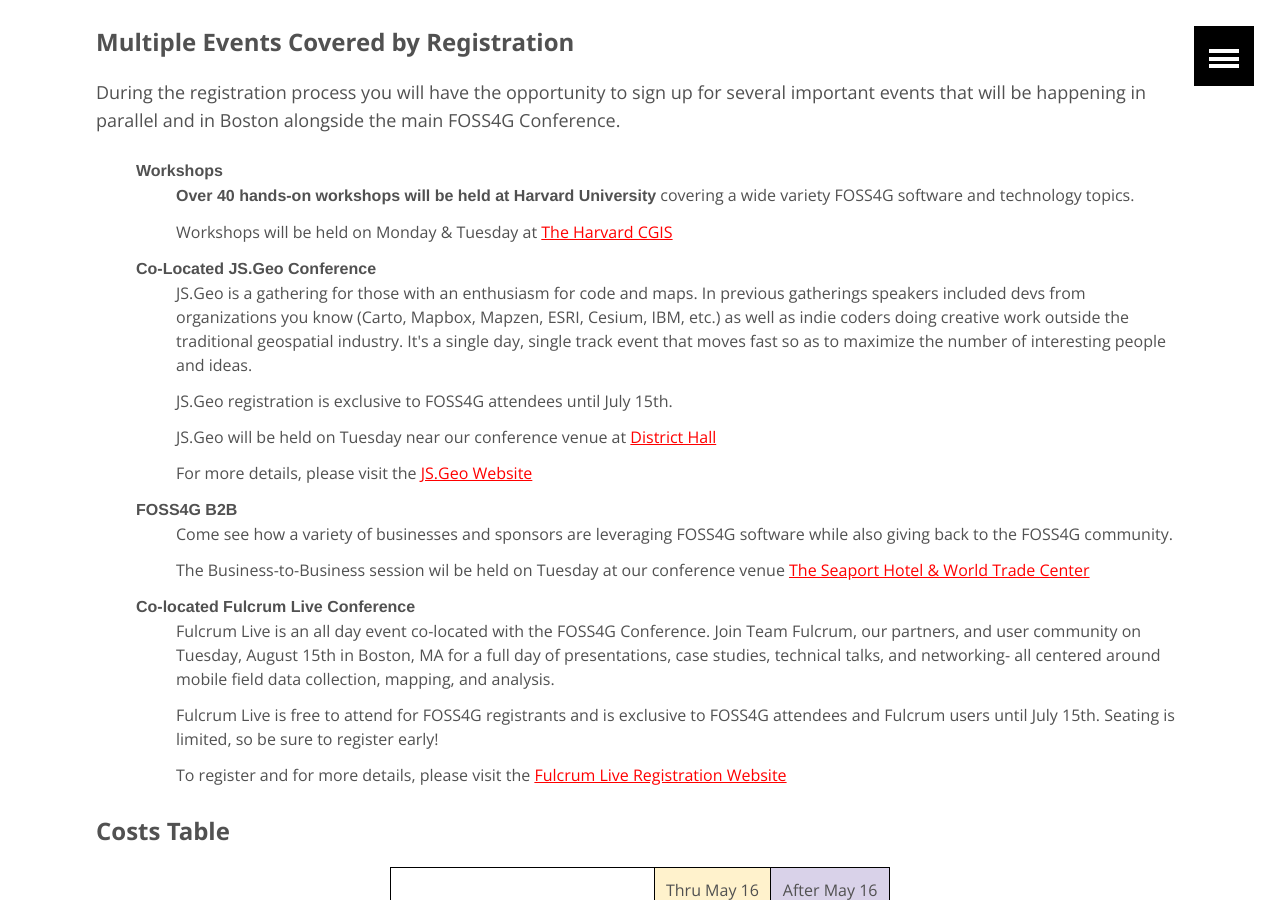
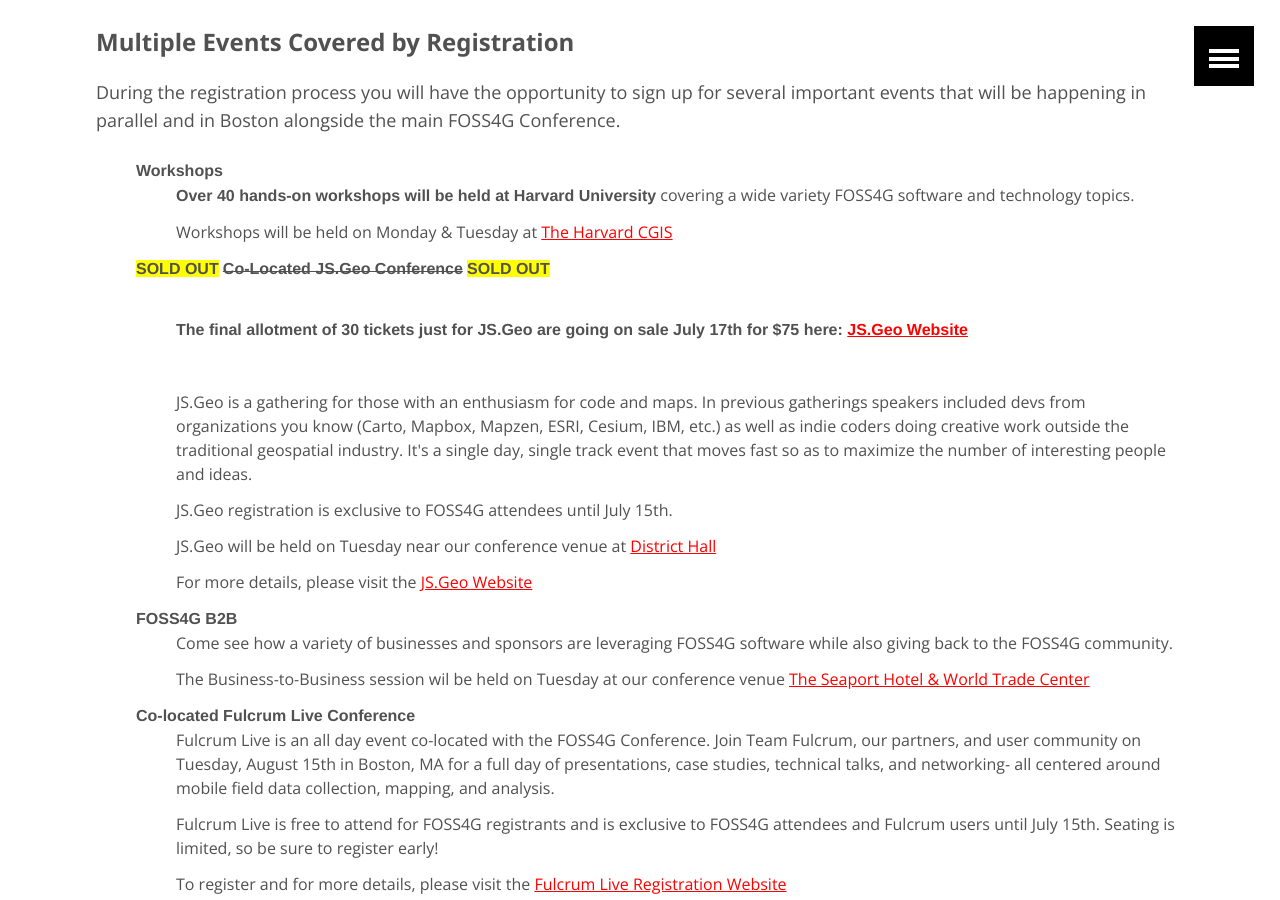
Before and after one commit to AvidGeo/foss4g2017-dev, a Jekyll site: the page built from register/index.html, in a window 1280 px wide and 900 px high, scrolled down 1179 px. Built offline with Jekyll 4.4.1, drawn with Linux system fonts in a browser that asks for light colours.

Commit message:
add sold out of jsgeo note

```diff
--- a/register/index.html
+++ b/register/index.html
@@ -29,8 +29,11 @@
                 <li>Workshops will be held on Monday &amp; Tuesday at <a href="http://cgis.fas.harvard.edu/" style="color:red;">The Harvard CGIS</a></li>
             </ul>
         </li>
-        <li><strong>Co-Located JS.Geo Conference</strong>
+        <li><strong style="background-color:yellow">SOLD OUT</strong> <s><strong>Co-Located JS.Geo Conference</strong></s> <strong style="background-color:yellow">SOLD OUT</strong>
             <ul class="nbull">
+                <li>&nbsp;</li>
+                <li> <strong>The final allotment of 30 tickets just for JS.Geo are going on sale July 17th for $75 here: <a href="http://www.jsgeo.com/" style="color:red;">JS.Geo Website</a></strong></li>
+                <li>&nbsp;</li>
                 <li>JS.Geo is a gathering for those with an enthusiasm for code and maps. In previous gatherings speakers included devs from organizations you know (Carto, Mapbox, Mapzen, ESRI, Cesium, IBM, etc.) as well as indie coders doing creative work
                     outside the traditional geospatial industry. It's a single day, single track event that moves fast so as to maximize the number of interesting people and ideas.</li>
                 <li>JS.Geo registration is exclusive to FOSS4G attendees until July 15th.</li>
@@ -46,11 +49,12 @@
         </li>
         <li><strong>Co-located Fulcrum Live Conference</strong>
             <ul class="nbull">
-                <li>Fulcrum Live is an all day event co-located with the FOSS4G Conference. Join Team Fulcrum, our partners, and user community on Tuesday, August 15th in Boston, MA for a full day of presentations, case studies, technical talks, and networking- all centered around mobile field data collection, mapping, and analysis.</li>
+                <li>Fulcrum Live is an all day event co-located with the FOSS4G Conference. Join Team Fulcrum, our partners, and user community on Tuesday, August 15th in Boston, MA for a full day of presentations, case studies, technical talks, and networking-
+                    all centered around mobile field data collection, mapping, and analysis.</li>
                 <li>Fulcrum Live is free to attend for FOSS4G registrants and is exclusive to FOSS4G attendees and Fulcrum users until July 15th. Seating is limited, so be sure to register early!</li>
                 <li>To register and for more details, please visit the <a href="http://www.fulcrumapp.com/fulcrum-live/" style="color:red;">Fulcrum Live Registration Website</a></li>
             </ul>
-       </li>
+        </li>
     </ul>
     <h4>Costs Table</h4>
 
@@ -112,6 +116,5 @@
     <p style="text-align: center;"><a href="http://www.cvent.com/d/bvqgqq/4W" class="btn">Register Early Bird Now</a><a href="../attending/">Click here for hotel information</a></p>
 
     <h4>Cancellation Policy</h4>
-    <p>Cancellations received 4 weeks prior to the conference (July 17, 2017) will receive a refund minus a $100 administrative fee.
-      Cancellations received after that date are not eligible for refunds however substitutions will be allowed.</p>
+    <p>Cancellations received 4 weeks prior to the conference (July 17, 2017) will receive a refund minus a $100 administrative fee. Cancellations received after that date are not eligible for refunds however substitutions will be allowed.</p>
 </div>
```
